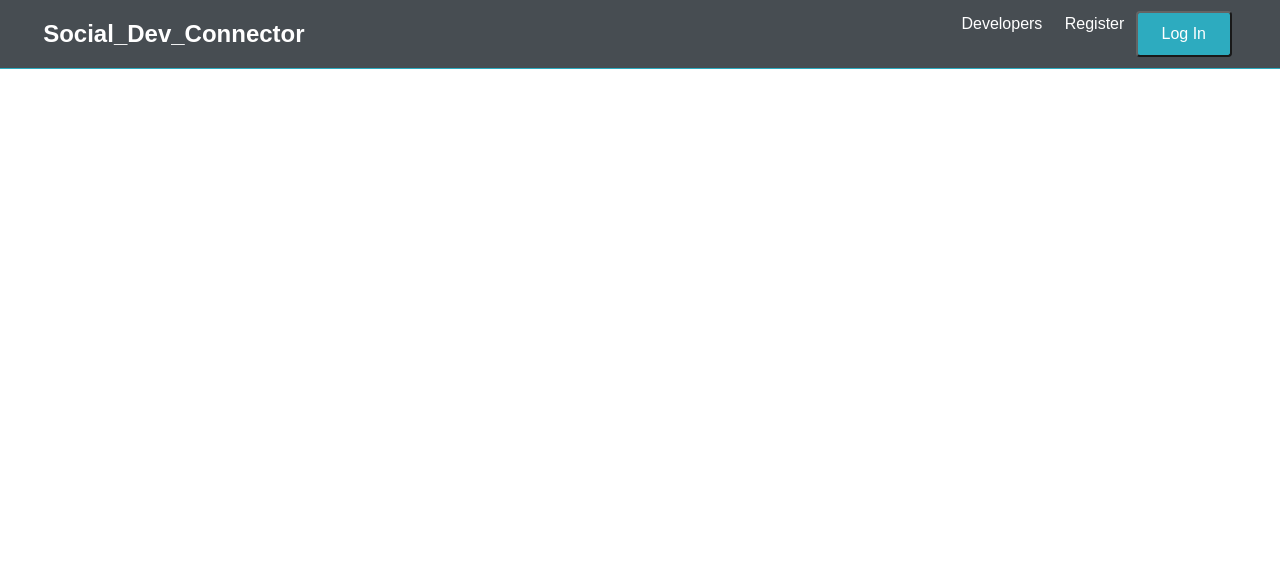
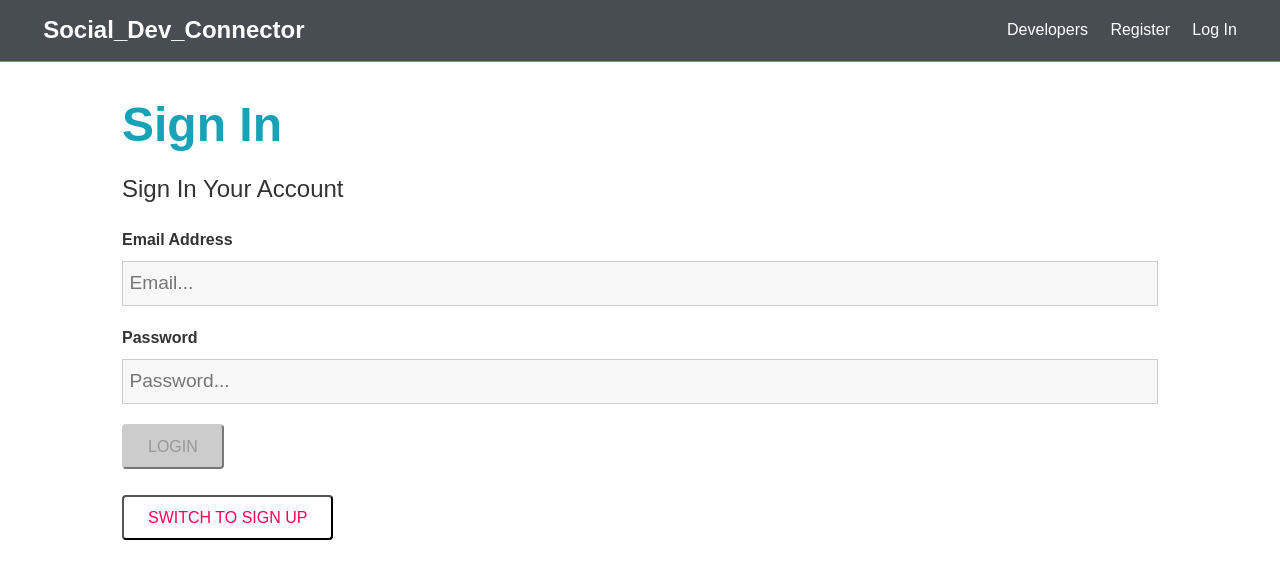
Before and after one commit to BassamHager/social-refactor, a React (Create React App) app in the folder client/: page /login in a window 1280 px wide. Shown: the top 578 px of the page. Built offline with nearby package versions, Linux system fonts and the light colour scheme.

Commit message:
did: add a new route login& update the relevant style & functionalities

```diff
--- a/client/src/App.css
+++ b/client/src/App.css
@@ -493,6 +493,14 @@ button {
   margin-bottom: 0.5rem;
 }
 
+.red {
+  background: rgba(212, 6, 184, 0.411);
+}
+
+.green {
+  background: green;
+}
+
 /* Mobile Styles */
 @media (max-width: 700px) {
   .container {
--- a/client/src/App.js
+++ b/client/src/App.js
@@ -1,4 +1,4 @@
-import React from "react";
+import React, { useState } from "react";
 import { BrowserRouter as Router, Route, Switch } from "react-router-dom";
 import "./App.css";
 import Navbar from "./components/layout/Navbar";
@@ -14,6 +14,7 @@ import Dashboard from "./components/layout/pages/Dashboard";
 const App = () => {
   const { token, login, logout, userId } = useAuth();
   const [alerts, setAlert] = useAlert();
+  const [isToLoginMode, setIsToLoginMode] = useState(true);
 
   return (
     <Router>
@@ -24,6 +25,8 @@ const App = () => {
           userId: userId,
           login: login,
           logout: logout,
+          isToLoginMode,
+          setIsToLoginMode,
         }}
       >
         <AlertContext.Provider value={{ alerts, setAlert }}>
@@ -32,6 +35,8 @@ const App = () => {
           <section className="container">
             <Switch>
               <Route exact path="/auth" component={Auth} />
+              {/* login is an optional route */}
+              <Route exact path="/login" component={Auth} />
               <Route exact path="/dashboard" component={Dashboard} />
               <Route exact path="/profile" component={Profile} />
             </Switch>
--- a/client/src/components/context/auth-context.jsx
+++ b/client/src/components/context/auth-context.jsx
@@ -5,4 +5,6 @@ export const AuthContext = createContext({
   token: null,
   login: () => {},
   logout: () => {},
+  isToLoginMode: false,
+  setIsToLoginMode: () => {},
 });
--- a/client/src/components/layout/Navbar.jsx
+++ b/client/src/components/layout/Navbar.jsx
@@ -1,19 +1,17 @@
 import React, { useContext } from "react";
 import { Link } from "react-router-dom";
 import { AuthContext } from "../context/auth-context";
-import { useAuth } from "../customized/hooks/Auth-hook";
-import Button from "../customized/formElement/Button";
 
 export default function Navbar() {
-  const auth = useContext(AuthContext);
-  const { token } = useAuth();
+  const { token, setIsToLoginMode, logout, login } = useContext(AuthContext);
 
-  const handleLoggin = () => {
+  const handleLogging = () => {
     if (token) {
-      auth.logout();
+      logout();
     } else {
-      auth.login();
+      login();
     }
+    setIsToLoginMode(true);
   };
 
   return (
@@ -28,12 +26,18 @@ export default function Navbar() {
           <Link to="/">Developers</Link>
         </li>
         <li>
-          <Link to="/auth">Register</Link>
+          <Link to="/auth" onClick={() => setIsToLoginMode(false)}>
+            Register
+          </Link>
         </li>
         <li>
-          <Button onClick={handleLoggin}>
-            Log {auth.token ? "Out" : "In"}
-          </Button>
+          <Link
+            to="/auth"
+            onClick={handleLogging}
+            className={token ? "red" : "greed"}
+          >
+            Log {token ? "Out" : "In"}
+          </Link>
         </li>
       </ul>
     </nav>
--- a/client/src/components/layout/pages/Auth.jsx
+++ b/client/src/components/layout/pages/Auth.jsx
@@ -1,4 +1,4 @@
-import React, { Fragment, useState, useContext } from "react";
+import React, { Fragment, useContext } from "react";
 import Input from "../../customized/formElement/Input";
 import Button from "../../customized/formElement/Button";
 import Alert from "../Alert";
@@ -14,9 +14,9 @@ import { AuthContext } from "../../context/auth-context";
 
 const Auth = () => {
   const { setAlert } = useContext(AlertContext);
-  const [isLoginMode, setIsLoginMode] = useState(true);
-  const { isLoading, error, sendRequest, clearError } = useHttpClient();
-  const auth = useContext(AuthContext);
+  const { sendRequest } = useHttpClient();
+  const { login, isToLoginMode, setIsToLoginMode } = useContext(AuthContext);
+
   const [formState, inputHandler, setFormData] = useForm(
     {
       name: {
@@ -31,19 +31,21 @@ const Auth = () => {
         value: "",
         isValid: false,
       },
-      password2: {
-        value: "",
-        isValid: false,
-      },
+      // password2: {
+      //   value: "",
+      //   isValid: false,
+      // },
     },
     false
   );
 
-  const { name, email, password, password2 } = formState.inputs;
+  // add password2
+  const { name, email, password } = formState.inputs;
 
   //  SWITCH LOGGING MODE
   const switchModeHandler = () => {
-    if (!isLoginMode) {
+    if (!isToLoginMode) {
+      //if it's still in registration mode
       setFormData(
         {
           ...formState.inputs,
@@ -68,14 +70,14 @@ const Auth = () => {
         false
       );
     }
-    setIsLoginMode((prevMode) => !prevMode);
+    setIsToLoginMode((isToLoginMode) => !isToLoginMode);
   };
 
   // SUBMIT FORM
   const authSubmitHandler = async (event) => {
     event.preventDefault();
 
-    if (isLoginMode) {
+    if (isToLoginMode) {
       try {
         const resData = await sendRequest(
           "/api/users/login",
@@ -88,7 +90,7 @@ const Auth = () => {
             "Content-Type": "application/json",
           }
         );
-        auth.login(resData.userId, resData.token);
+        login(resData.userId, resData.token);
 
         setAlert("success", "You have logged in successfully!");
       } catch (err) {
@@ -110,7 +112,7 @@ const Auth = () => {
         );
 
         if (resData) {
-          auth.login(resData.userId, resData.token);
+          login(resData.userId, resData.token);
           setAlert("success", "You have signed up successfully!");
         }
       } catch (err) {
@@ -123,12 +125,14 @@ const Auth = () => {
     <Fragment>
       <Alert />
       <h1 className="large text-primary">
-        {!isLoginMode ? "Sign Up" : "Sign In"}
+        {!isToLoginMode ? "Sign Up" : "Sign In"}
       </h1>
 
-      <p className="lead">{isLoginMode ? "Sign In " : "Create "}Your Account</p>
+      <p className="lead">
+        {isToLoginMode ? "Sign In " : "Create "}Your Account
+      </p>
       <form className="form" onSubmit={authSubmitHandler}>
-        {!isLoginMode && (
+        {!isToLoginMode && (
           <div className="form-group">
             <Input
               element="input"
@@ -169,7 +173,7 @@ const Auth = () => {
           />
         </div>
 
-        {!isLoginMode && (
+        {/* {!isToLoginMode && (
           <div className="form-group">
             <Input
               element="input"
@@ -182,15 +186,15 @@ const Auth = () => {
               onInput={inputHandler}
             />
           </div>
-        )}
+        )} */}
 
         <Button type="submit" disabled={!formState.isValid}>
-          {isLoginMode ? "LOGIN" : "SIGN UP"}
+          {isToLoginMode ? "LOGIN" : "SIGN UP"}
         </Button>
       </form>
       <br />
       <Button className="my-1" inverse onClick={switchModeHandler}>
-        SWITCH TO {isLoginMode ? "SIGN UP" : "LOGIN"}
+        SWITCH TO {isToLoginMode ? "SIGN UP" : "LOGIN"}
       </Button>
     </Fragment>
   );
```
